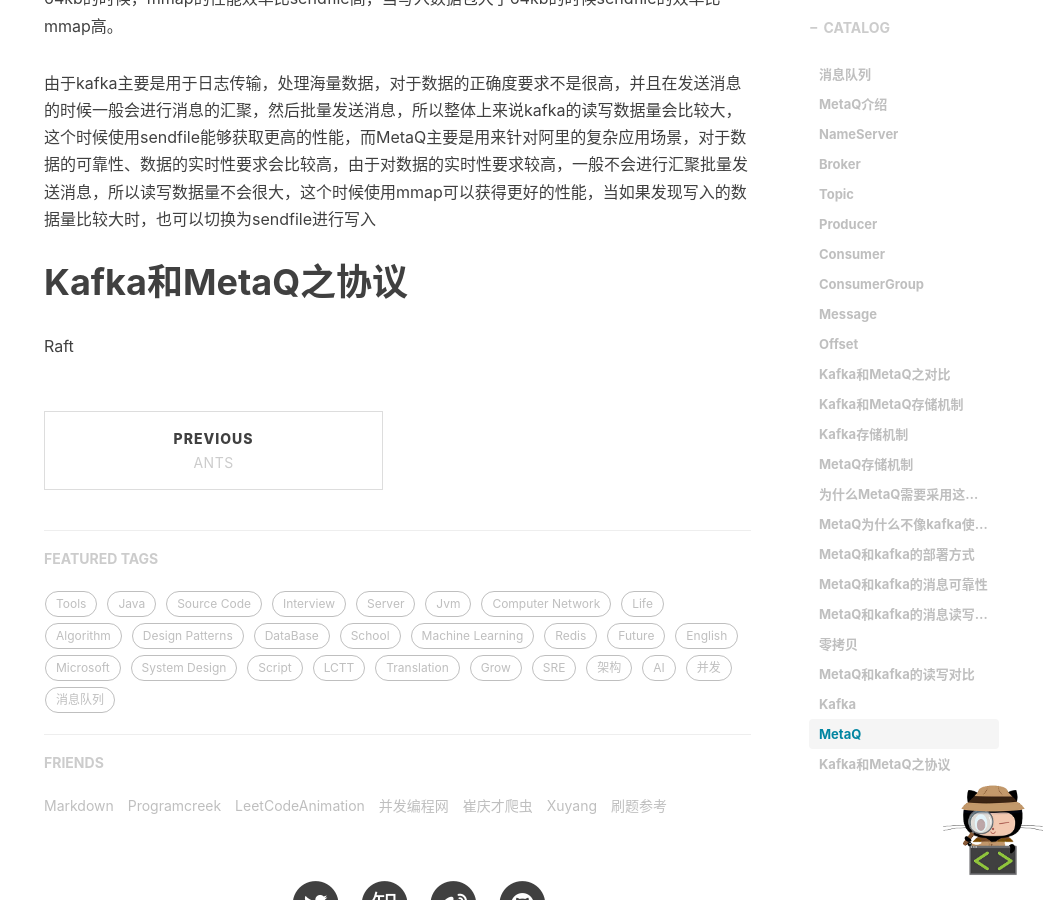
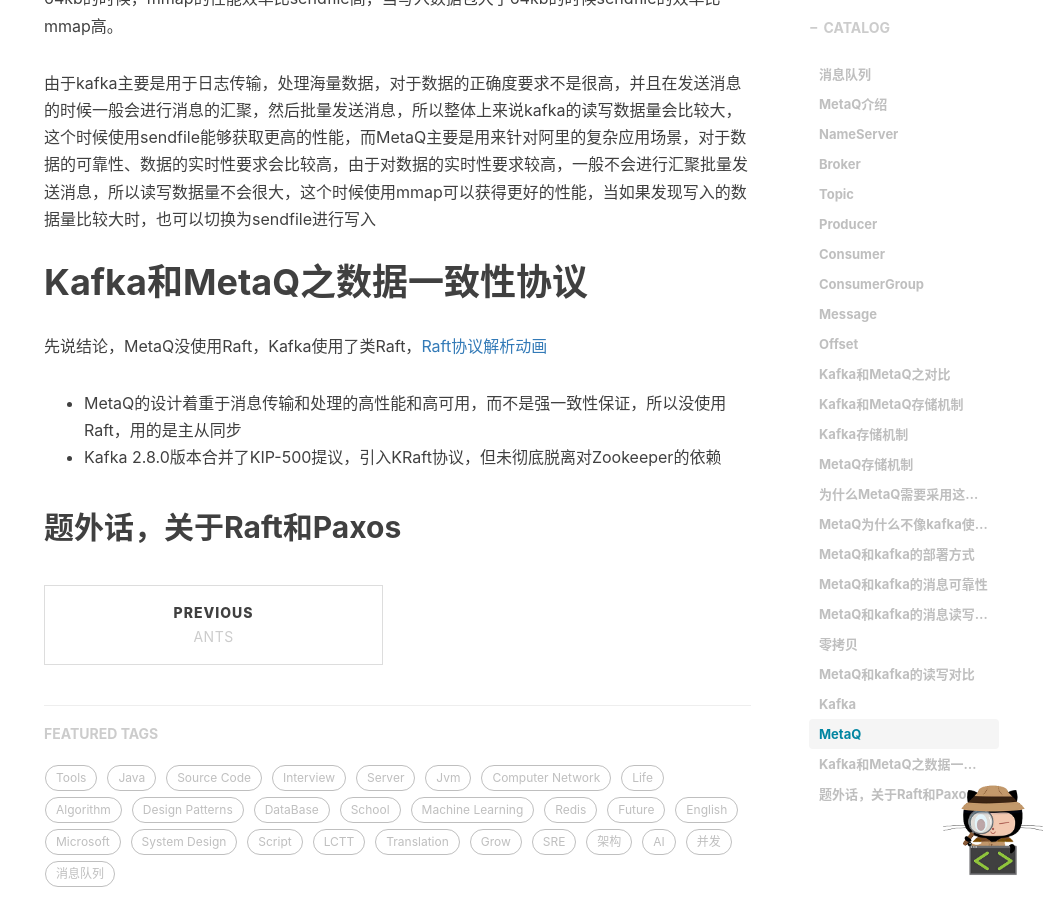
Before and after one commit to Gordon-Deng/Gordon-Deng.github.io, a Jekyll site: the page built from _posts/2024-03-20-metaq对比kafka.markdown, in a window 1280 px wide and 900 px high, scrolled down 10817 px. Shown: the whole window, without its empty margins (221-1280 px from the left). Built offline with Jekyll 4.4.1, drawn with Linux system fonts in a browser that asks for light colours; nearby versions of some CDN libraries; comment, search, counter and statistics services are not loaded.

Commit message:
关于Raft

```diff
--- a/_posts/2024-03-20-metaq对比kafka.markdown
+++ b/_posts/2024-03-20-metaq对比kafka.markdown
@@ -254,6 +254,11 @@
 
 由于kafka主要是用于日志传输，处理海量数据，对于数据的正确度要求不是很高，并且在发送消息的时候一般会进行消息的汇聚，然后批量发送消息，所以整体上来说kafka的读写数据量会比较大，这个时候使用sendfile能够获取更高的性能，而MetaQ主要是用来针对阿里的复杂应用场景，对于数据的可靠性、数据的实时性要求会比较高，由于对数据的实时性要求较高，一般不会进行汇聚批量发送消息，所以读写数据量不会很大，这个时候使用mmap可以获得更好的性能，当如果发现写入的数据量比较大时，也可以切换为sendfile进行写入
 
-# Kafka和MetaQ之协议
+# Kafka和MetaQ之数据一致性协议
 
-Raft
+先说结论，MetaQ没使用Raft，Kafka使用了类Raft，[Raft协议解析动画](https://thesecretlivesofdata.com/raft/)
+
+* MetaQ的设计着重于消息传输和处理的高性能和高可用，而不是强一致性保证，所以没使用Raft，用的是主从同步
+* Kafka 2.8.0版本合并了KIP-500提议，引入KRaft协议，但未彻底脱离对Zookeeper的依赖
+
+## 题外话，关于Raft和Paxos
```
